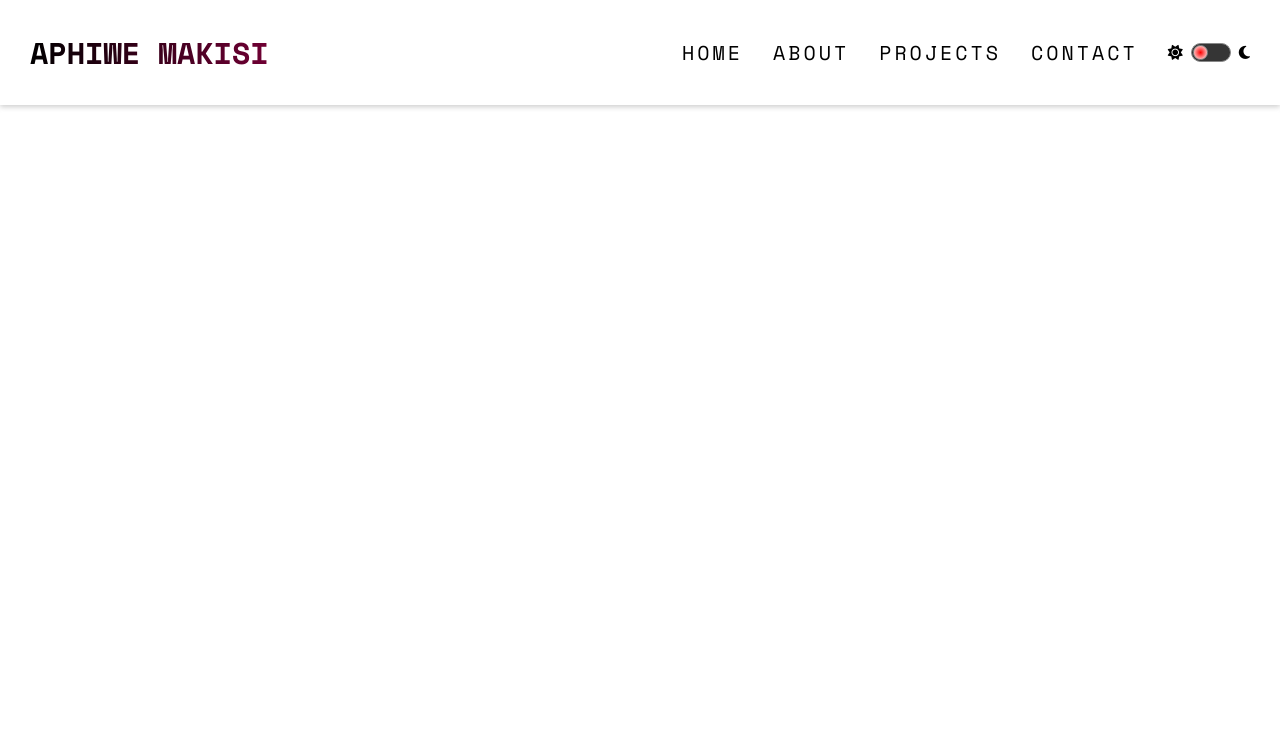
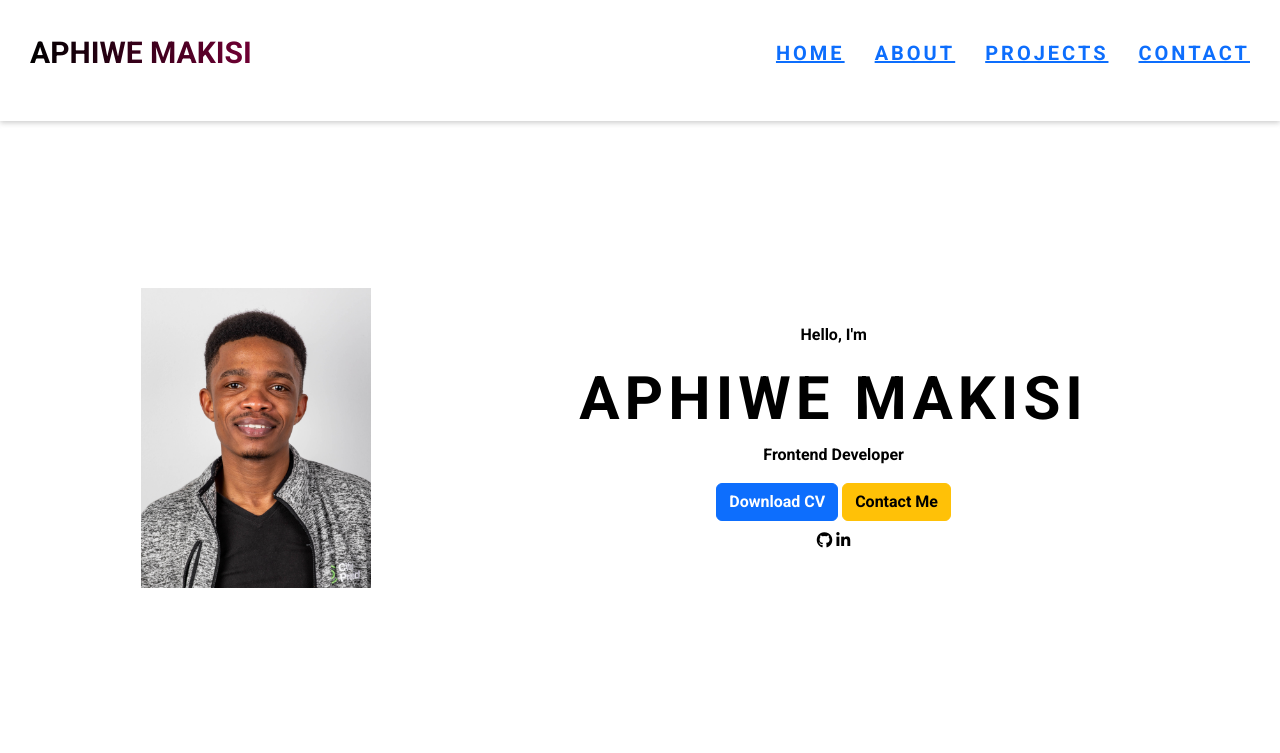
Before and after one commit to Aphiwe-Makisi/portfolio-site, a plain HTML site: page index.html in a window 1280 px wide. Drawn offline with nearby package versions, Linux system fonts and the light colour scheme.

Commit message:
added bootstrap to make home responsive

```diff
--- a/index.html
+++ b/index.html
@@ -12,6 +12,7 @@
       crossorigin="anonymous"
       referrerpolicy="no-referrer"
     />
+    <link href="https://cdn.jsdelivr.net/npm/bootstrap@5.3.0/dist/css/bootstrap.min.css" rel="stylesheet" integrity="sha384-9ndCyUaIbzAi2FUVXJi0CjmCapSmO7SnpJef0486qhLnuZ2cdeRhO02iuK6FUUVM" crossorigin="anonymous">
     <title>Aphiwe Makisi - Portfolio Website</title>
   </head>
   <body>
@@ -27,13 +28,13 @@
             <li><a href="">projects</a></li>
             <li><a href="">contact</a></li>
 
-            <div class="theme-toggle">
+            <!-- <div class="theme-toggle">
               <i class="fa-solid fa-sun"></i>
               <div class="toggle-switch">
                 <span id="theme-switch"></span>
               </div>
               <i class="fa-solid fa-moon"></i>
-            </div>
+            </div> -->
           </ul>
         </nav>
 
@@ -53,6 +54,28 @@
           </ul>
         </nav>
       </header>
+
+      <!-- HOME PAGE -->
+      <section id="home" class="container d-flex">
+        <div class="home-image-section">
+            <img src="EF7A9002.jpg" alt="" height="300px" width="300px">
+        </div>
+        <div class="container home-details-section">
+          <div>
+            <p class="section_text_p1">Hello, I'm</p>
+            <h1 class="name">Aphiwe Makisi</h1>
+            <p class="section_text_p2">Frontend Developer</p>
+            <div class="buttons container d-flex gap-1 mb-2">
+              <button class="btn btn-primary" onclick="window.open('https://docs.google.com/document/d/1Wq-S7ITcRyxdq8LiuxLt5iZEZmJuPy17C_Gn0vJiTM4/edit', '_blank')">Download CV</button>
+              <button class="btn btn-warning" onclick="location.href='#contact'">Contact Me</button>
+            </div>
+            <div class="socials-container">
+              <i class="fa-brands fa-github" class="icon" onclick="window.open('https://github.com/Aphiwe-Makisi', '_blank')"></i>
+              <i class="fa-brands fa-linkedin-in" onclick="window.open('https://www.linkedin.com/in/aphiwe-makisi/', '_blank')"></i>
+            </div>
+          </div>
+        </div>
+      </section>
     </div>
 
     <script src="index.js"></script>
--- a/mediaQueries.css
+++ b/mediaQueries.css
@@ -29,3 +29,18 @@
     width: 100%;
   }
 }
+
+@media (max-width: 580px) {
+  #home {
+    flex-direction: column;
+    align-items: center;
+    justify-content: center;
+  }
+}
+
+@media (max-width: 860px) {
+  .image {
+    width: 300px;
+    height: 300px;
+  }
+}
--- a/style.css
+++ b/style.css
@@ -1,4 +1,4 @@
-@import url("https://fonts.googleapis.com/css2?family=Space+Mono:wght@400;700&display=swap");
+@import url('https://fonts.googleapis.com/css2?family=Roboto:wght@700&display=swap');
 
 * {
   margin: 0;
@@ -6,11 +6,15 @@
   box-sizing: border-box;
   object-fit: contain;
   color: #000;
-  font-family: "Space Mono", monospace;
+  font-family: 'Roboto', sans-serif;
 }
 
 body {
   padding: 0 30px;
+}
+
+button, i {
+  cursor: pointer;
 }
 
 header {
@@ -25,6 +29,8 @@ header {
   top: 0;
   left: 0;
   right: 0;
+  z-index: 1;
+  background-color: rgb(255, 255, 255, .5);
 }
 
 li {
@@ -59,6 +65,7 @@ header nav ul li {
 
 header nav .logo p {
   background-image: linear-gradient(to right, black, rgb(112, 0, 52));
+  background-clip: text;
   -webkit-background-clip: text;
   -webkit-text-fill-color: transparent;
   font-size: 30px;
@@ -81,10 +88,6 @@ header nav .logo p {
 
   border-left: .5px solid #888888;
   border-bottom: .5px solid #888888;
-}
-
-.mnl-active {
-  /* style for active link */
 }
 
 .mobile-nav-link {
@@ -119,38 +122,43 @@ header nav .logo p {
   transition: display .3s ease-in-out;
 }
 
-/* Theme toggle switch */
-.theme-toggle {
-  display: flex;
-  align-items: center;
-  gap: 8px;
+/* HOME SECTION STYLES */
+#home {
+  padding: 125px 0 50px 0;
+  height: 800px;
+  text-align: center;
 }
 
-.theme-toggle i {
-  font-size: 15px;
+#home, .home-image-section, .home-details-section {
+  display: flex;
+  gap: 15px;
 }
 
-.toggle-switch {
-  position: relative;
-  background-color: #353535;
-  height: 19px;
-  width: 40px;
-  border-radius: 15px;
-  padding: 5px;
-  border: 1px solid #888888;
+.home-image-section, .home-details-section {
+  width: 50%;
+  align-items: center;
+  justify-content: center;
 }
 
-#theme-switch {
-  position: absolute;
-  top: 1px;
-  left: 1.5px;
-  height: 15px;
-  width: 15px;
-  background-image: radial-gradient(#ff0000, #fff);
+.image {
+  height: 400px;
+  width: 400px;
   border-radius: 50%;
-  display: flex;
+  overflow: hidden;
+}
+
+.image img {
+  width: 100%;
+  height: auto;
+}
+
+.name {
+  font-size: 60px;
+  font-weight: 700px;
+  text-transform: uppercase;
+  letter-spacing: 5px;
+}
+
+.buttons {
   justify-content: center;
-  align-items: center;
-  cursor: pointer;
-  border: 1px solid #888888;
 }
```
Also changed, not shown: EF7A9002.jpg (added), 1 other file.
